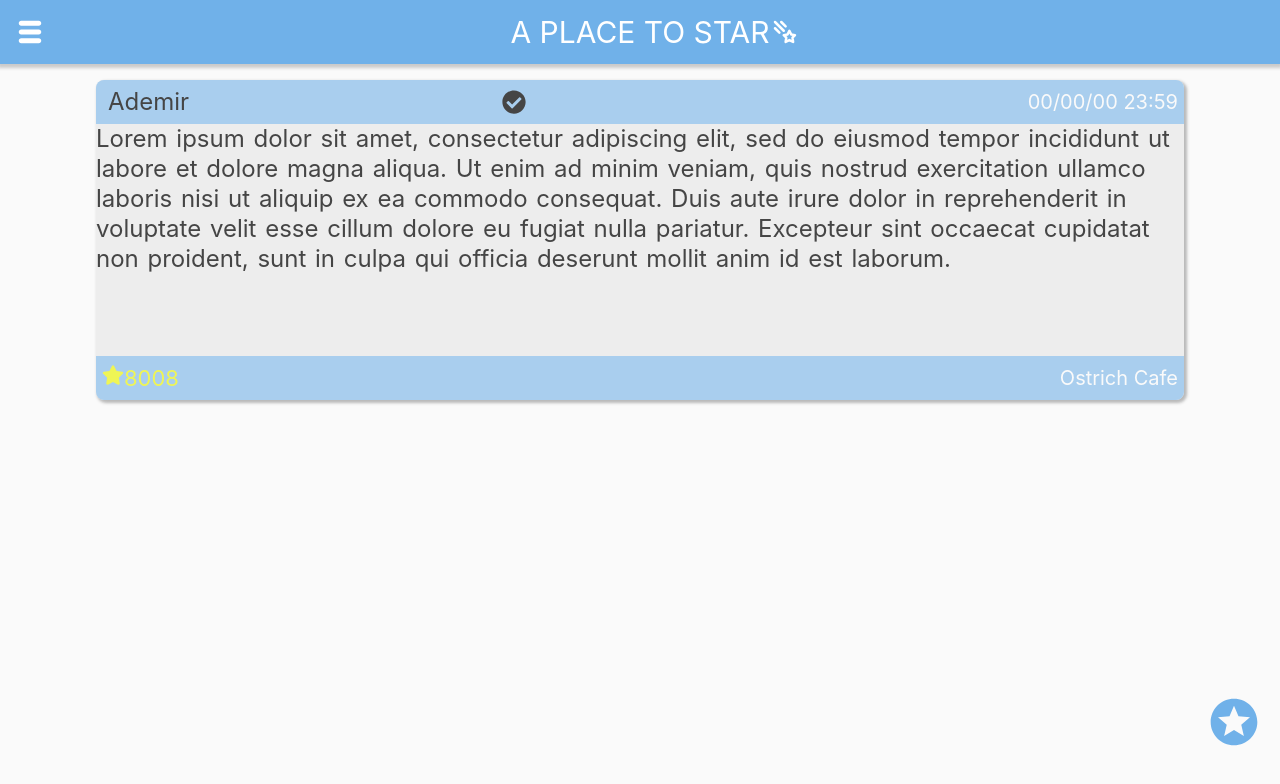
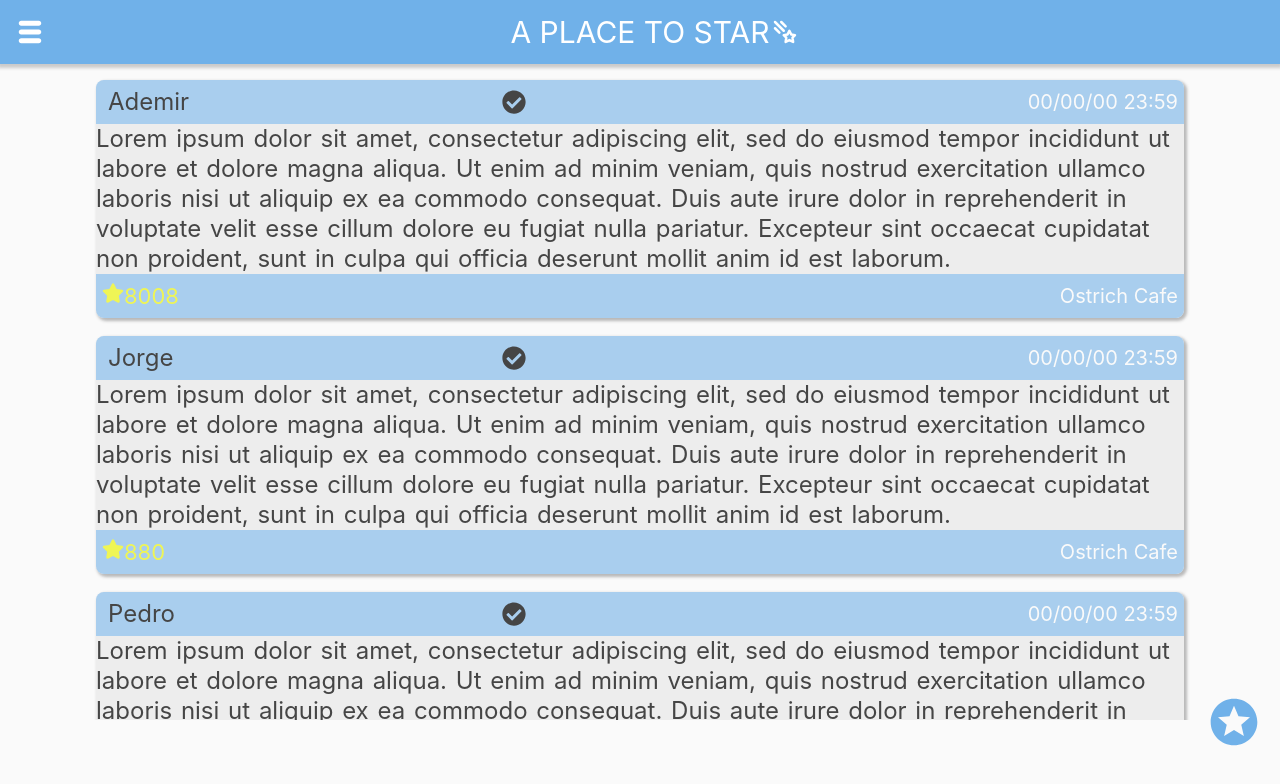
Before and after one commit to smol-guilherme/apts-react, a React (Create React App) app: page / in a window 1280 px wide. Both pictures are taken after a click on the button 640 px from the left and 219 px from the top of the page. Shown: the top 784 px of the page. Built offline with nearby package versions, Linux system fonts and the light colour scheme.

Commit message:
feat: the UI now accepts multiple posts.

```diff
--- a/src/components/Map/Map.js
+++ b/src/components/Map/Map.js
@@ -3,31 +3,18 @@ import "leaflet/dist/leaflet.css";
 import MapMarker from "./Marker.js";
 import { MapContent } from "./Map.jsx";
 
-const where = {
-  x: -29.694,
-  y: -53.873,
-  zoom: 17,
-};
-
-const markers = [
-  [where.x, where.y],
-  [where.x + 0.02, where.y - 0.03],
-  [where.x - 0.03, where.y + 0.02],
-  [where.x, where.y + 0.01],
-];
-
-export default function MapOverlay() {
+export default function MapOverlay(props) {
   return (
     <MapContent
       zoomControl={false}
-      center={[where.x, where.y]}
-      zoom={where.zoom}
+      center={props.position}
+      zoom={17}
       dragging={false}
       scrollWheelZoom={false}
       doubleClickZoom={false}
     >
       <TileLayer url="https://{s}.tile.openstreetmap.org/{z}/{x}/{y}.png" />
-      <MapMarker x={where.x} y={where.y} />
+      <MapMarker position={props.position} />
     </MapContent>
   );
 }
--- a/src/components/Map/Map.jsx
+++ b/src/components/Map/Map.jsx
@@ -1,11 +1,21 @@
+import styled from "styled-components";
 import { MapContainer } from "react-leaflet";
-import styled from "styled-components";
+import { Box } from "../shared/postBody.jsx";
+import { Header } from "../shared/pageBody.jsx";
+import MapOverlay from "./Map.js";
+
+export function MapElement(props) {
+  return(
+    <Box>
+      <Header username={props.location} date={props.date} />
+      <MapOverlay {...props} />
+    </Box>
+  )
+}
 
 export const MapContent = styled(MapContainer)`
   display: flex;
-  position: absolute;
   height: 40vh;
   width: 85vw;
   border-radius: 8px;
-  box-shadow: 2px 2px 3px 1px #66666670;
 `
--- a/src/components/Map/Marker.js
+++ b/src/components/Map/Marker.js
@@ -24,11 +24,10 @@ export function LocationMarker() {
   );
 }
 
-export default function MapMarker({ x, y }) {
+export default function MapMarker({ position }) {
   const mMap = useMap();
   const { overlay, setOverlay } = useContext(DataContext);
   const newBounds = mMap.getBounds();
-
   delete L.Icon.Default.prototype._getIconUrl;
 
   const svgIcon = L.divIcon({
@@ -63,5 +62,7 @@ export default function MapMarker({ x, y }) {
     setOverlay(null);
   }
 
-  return <Marker position={[x, y]} eventHandlers={{ click: handleClick }} />;
+  return (
+    <Marker position={[...position]} eventHandlers={{ click: handleClick }} />
+  );
 }
--- a/src/components/Timeline/Timeline.js
+++ b/src/components/Timeline/Timeline.js
@@ -4,17 +4,51 @@ import { TbComet } from "react-icons/tb";
 import { MdStars } from "react-icons/md";
 import { Content, Header, NewEntry } from "../shared/pageBody.jsx";
 import { Post } from "../shared/postBody.jsx";
+import { MapElement } from "../Map/Map.jsx";
 import DataContext from "../context/DataContext.js";
-import MapOverlay from "../Map/Map.js";
+
+const where = {
+  x: -29.694,
+  y: -53.873,
+  zoom: 17,
+};
+
+const markers = [
+  [where.x, where.y],
+  [where.x + 0.02, where.y - 0.03],
+  [where.x - 0.03, where.y + 0.02],
+  [where.x, where.y + 0.01],
+];
 
 const lorem =
   "Lorem ipsum dolor sit amet, consectetur adipiscing elit, sed do eiusmod tempor incididunt ut labore et dolore magna aliqua. Ut enim ad minim veniam, quis nostrud exercitation ullamco laboris nisi ut aliquip ex ea commodo consequat. Duis aute irure dolor in reprehenderit in voluptate velit esse cillum dolore eu fugiat nulla pariatur. Excepteur sint occaecat cupidatat non proident, sunt in culpa qui officia deserunt mollit anim id est laborum.";
 
-const data = {
-  text: lorem,
-  username: "Ademir",
-  info: "8008",
-};
+const mocked = [
+  {
+    text: lorem,
+    username: "Ademir",
+    info: "8008",
+    position: markers[0],
+  },
+  {
+    text: lorem,
+    username: "Jorge",
+    info: "880",
+    position: markers[1],
+  },
+  {
+    text: lorem,
+    username: "Pedro",
+    info: "9000",
+    position: markers[2],
+  },
+  {
+    text: lorem,
+    username: "Bento",
+    info: "7777",
+    position: markers[3],
+  },
+];
 
 export default function Timeline() {
   const { overlay, setOverlay } = useContext(DataContext);
@@ -26,9 +60,9 @@ export default function Timeline() {
 
   const Render = () => {
     if (overlay === null) {
-      return <MapOverlay />;
+      return mocked.map((data, index) => <MapElement key={index} {...data} />);
     }
-    return <Post handleClick={handleClick} {...data} />;
+    return mocked.map((data) => <Post handleClick={handleClick} {...data} />);
   };
 
   const HeaderElement = () => {
--- a/src/components/shared/pageBody.jsx
+++ b/src/components/shared/pageBody.jsx
@@ -2,15 +2,16 @@ import styled from "styled-components";
 
 export const Content = styled.div`
   display: flex;
-  position: relative;
+  flex-direction: column;
   width: 100vw;
   height: 80vh;
   padding-top: 10vh;
   flex-grow: 1;
-  /* background-color: #333333; */
-  justify-content: center;
+  align-items: center;
   margin: 0 auto;
   color: white;
+  overflow-y: scroll;
+
 `
 
 export const Header = styled.div`
@@ -23,7 +24,7 @@ export const Header = styled.div`
   background-color: #70b1e9;
   font-size: 30px;
   box-shadow: 0px 2px 3px 2px #66666650;
-  z-index: 1000;
+  z-index: 800;
   justify-content: space-between;
 
   div {
@@ -43,4 +44,5 @@ export const NewEntry = styled.div`
   right: 2.25vh;
   font-size: 56px;
   color: #70b1e9;
+  background-color: transparent;
 `
--- a/src/components/shared/postBody.jsx
+++ b/src/components/shared/postBody.jsx
@@ -1,15 +1,31 @@
 import styled from "styled-components";
 import { FaPlusCircle, FaCheckCircle, FaStar, FaRegStar } from 'react-icons/fa';
+
+export function FooterElement(props) {
+  const StarDisplay = () => {
+    if(props.starred) return <FaRegStar onClick={(e) => { e.stopPropagation(); console.log('bzz') }} />
+    return <FaStar onClick={(e) => { e.stopPropagation(); console.log('bzz') }} />
+  }
+
+  return(
+    <Footer >
+      <span>
+        <StarDisplay />
+        {props.info}
+      </span>
+      <p>
+        {props.location || 'Ostrich Cafe'}
+      </p>
+    </Footer>
+  )
+}
 
 export function Post(props) {
   const IconDisplay = () => {
     if(props.follows) return <FaPlusCircle onClick={(e) => { e.stopPropagation(); console.log('bzz') }} />
   return <FaCheckCircle onClick={(e) => { e.stopPropagation(); console.log('bzz') }} />
 }
-  const StarDisplay = () => {
-    if(props.starred) return <FaRegStar onClick={(e) => { e.stopPropagation(); console.log('bzz') }} />
-    return <FaStar onClick={(e) => { e.stopPropagation(); console.log('bzz') }} />
-  }
+
 
   return(
   <Box onClick={props.handleClick}>
@@ -23,21 +39,12 @@ export function Post(props) {
       </p>
     </Header>
     <Text >{props.text}</Text>
-    <Footer >
-      <span>
-        <StarDisplay />
-        {props.info}
-      </span>
-      <p>
-        {props.location || 'Ostrich Cafe'}
-      </p>
-    </Footer>
+    <FooterElement {...props} />
   </Box>);
 }
 
-const Box = styled.div`
+export const Box = styled.div`
   display: flex;
-  position: absolute;
   flex-direction: column;
   height: 40vh;
   width: 85vw;
@@ -46,6 +53,7 @@ const Box = styled.div`
   color: #454545;
   line-height: 30px;
   font-size: 24px;
+  margin-bottom: 2.25vh;
   box-shadow: 2px 2px 3px 1px #66666670;
 
   div {
@@ -58,13 +66,13 @@ const Header = styled.div`
   display: flex;
   width: 100%;
   height: 5.5vh;
-  position: relative;
   justify-content: space-between;
   align-items: center;
   top: 0;
   left: 0;
   background-color: #a9ceee;
   border-radius: 8px 8px 0 0;
+  z-index: 1;
 
   div {
     display: flex;
```
